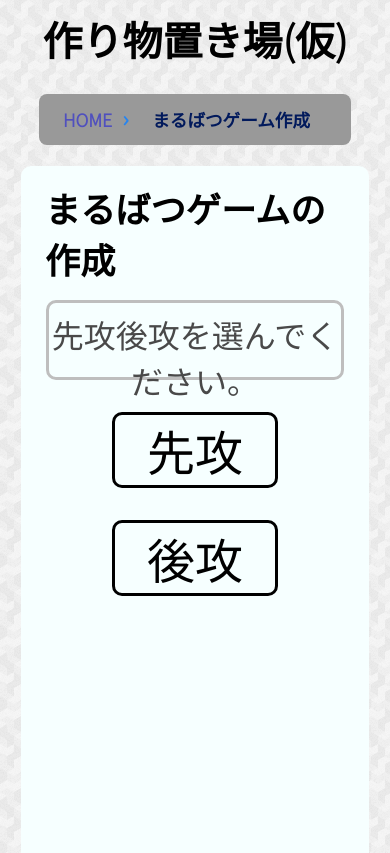
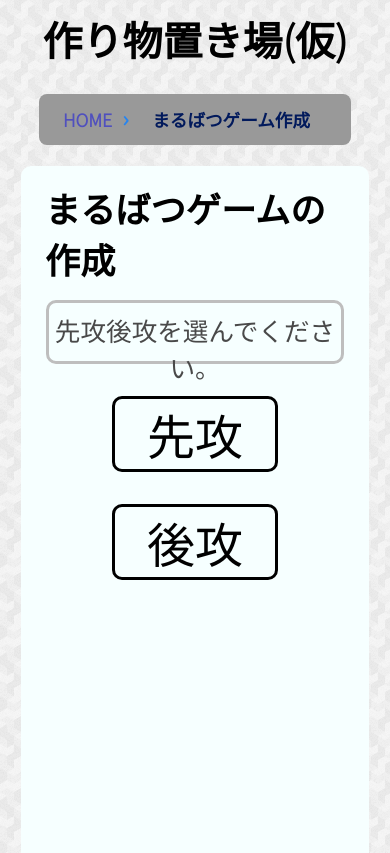
Before and after one commit to mon551/kamonohashi, a plain HTML site: page sample/sample-4.html in a window 390 px wide. Shown: the top 853 px of the page. Drawn offline with nearby package versions, Linux system fonts and the light colour scheme.

Commit message:
Layout Modification

```diff
--- a/css/sample-4.css
+++ b/css/sample-4.css
@@ -63,3 +63,10 @@ li {
 p {
     font-size: 1.2rem;
 }
+
+@media screen and (max-width: 600px){
+    #display {
+        font-size: 1.6rem;
+        height: 4rem;
+    }
+}
--- a/sample/sample-4.html
+++ b/sample/sample-4.html
@@ -30,7 +30,7 @@
             <div id="contents-title">まるばつゲームの作成</div>
 
             <div id="display">
-                <div class="order-comment">先攻後攻を選んでください。</div>
+                <div>先攻後攻を選んでください。</div>
             </div>
 
             <div id="field">
```
